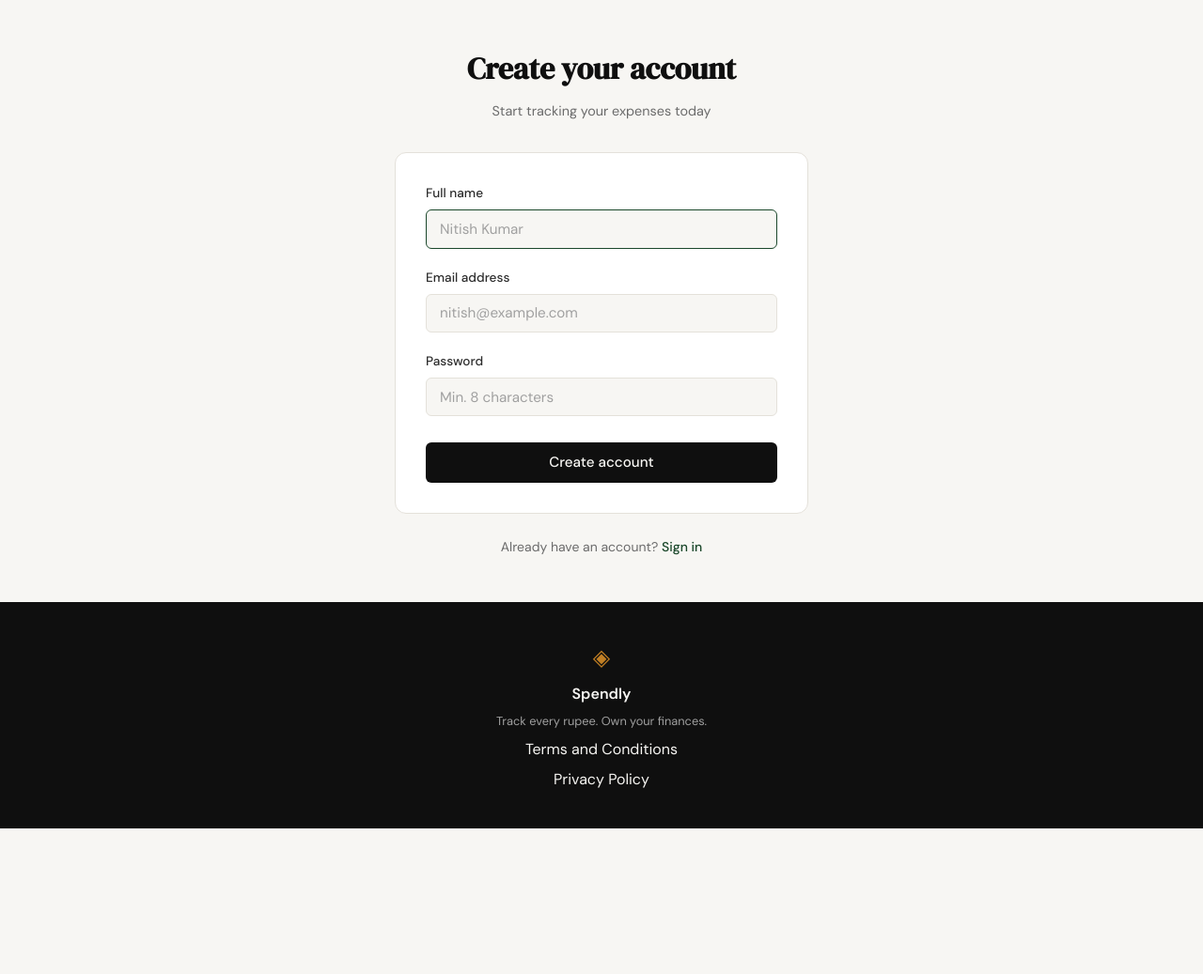
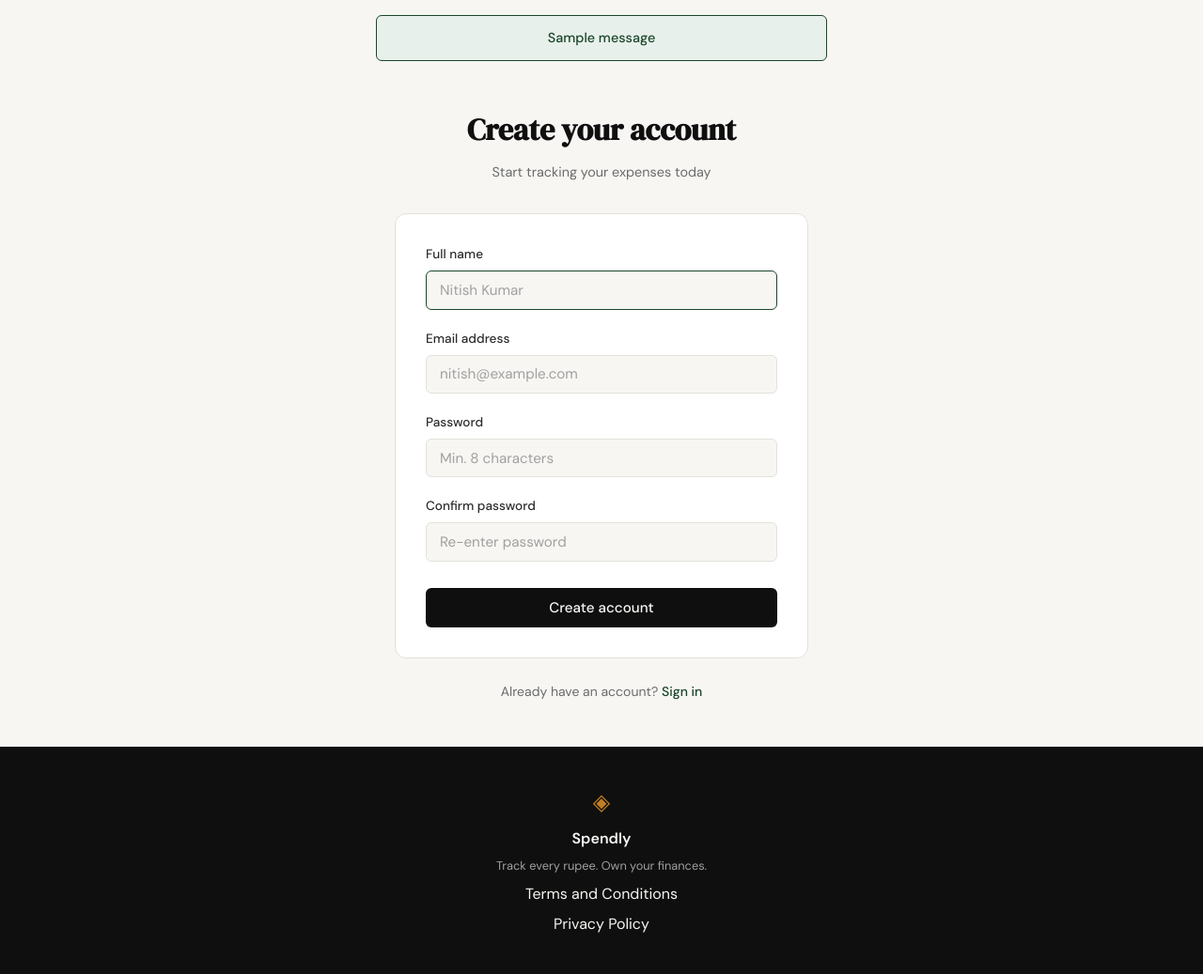
Before and after one commit to suryakantverma2013/expense-tracker, a Flask app: page /register in a window 1280 px wide. Shown: the part 61-1098 px from the top of the page at 94% size. Before the commit the page ends 943 px from the top, so only its background shows below. Run offline with Flask 3, Linux system fonts and the light colour scheme; one stand-in notice (Sample message) is shown.

Commit message:
Added user regsitration feature

```diff
--- a/app.py
+++ b/app.py
@@ -1,7 +1,9 @@
-from flask import Flask, render_template
-from database.db import get_db, init_db, seed_db
+import sqlite3
+from flask import Flask, render_template, request, redirect, url_for, flash
+from database.db import get_db, init_db, seed_db, create_user
 
 app = Flask(__name__)
+app.secret_key = "dev-secret-key"
 
 
 # ------------------------------------------------------------------ #
@@ -23,9 +25,29 @@ def privacy():
     return render_template("privacy.html")
 
 
-@app.route("/register")
+@app.route("/register", methods=["GET", "POST"])
 def register():
-    return render_template("register.html")
+    if request.method == "GET":
+        return render_template("register.html")
+
+    name = request.form.get("name", "").strip()
+    email = request.form.get("email", "").strip()
+    password = request.form.get("password", "")
+    confirm_password = request.form.get("confirm_password", "")
+
+    if not all([name, email, password, confirm_password]):
+        return render_template("register.html", error="All fields are required.")
+
+    if password != confirm_password:
+        return render_template("register.html", error="Passwords do not match.")
+
+    try:
+        create_user(name, email, password)
+    except sqlite3.IntegrityError:
+        return render_template("register.html", error="Email already registered.")
+
+    flash("Account created! Please sign in.", "success")
+    return redirect(url_for("login"))
 
 
 @app.route("/login")
--- a/static/css/style.css
+++ b/static/css/style.css
@@ -598,6 +598,32 @@ a { color: inherit; text-decoration: none; }
     .features-inner { grid-template-columns: 1fr; }
 }
 
+/* ------------------------------------------------------------------ */
+/* Flash messages                                                      */
+/* ------------------------------------------------------------------ */
+
+.flash {
+    max-width: 480px;
+    margin: 1rem auto 0;
+    padding: 0.75rem 1rem;
+    border-radius: 6px;
+    font-size: 0.9rem;
+    font-weight: 500;
+    text-align: center;
+}
+
+.flash-success {
+    background: var(--accent-light);
+    color: var(--accent);
+    border: 1px solid var(--accent);
+}
+
+.flash-error {
+    background: var(--danger-light);
+    color: var(--danger);
+    border: 1px solid var(--danger);
+}
+
 @media (max-width: 600px) {
     .nav-links a:not(.nav-cta) { display: none; }
     .hero { padding: 3rem 1rem 2rem; }
--- a/templates/base.html
+++ b/templates/base.html
@@ -26,6 +26,13 @@
     </nav>
 
     <main class="main-content">
+        {% with messages = get_flashed_messages(with_categories=true) %}
+          {% if messages %}
+            {% for category, message in messages %}
+              <div class="flash flash-{{ category }}">{{ message }}</div>
+            {% endfor %}
+          {% endif %}
+        {% endwith %}
         {% block content %}{% endblock %}
     </main>
 
--- a/templates/register.html
+++ b/templates/register.html
@@ -17,7 +17,7 @@
             <div class="auth-error">{{ error }}</div>
             {% endif %}
 
-            <form method="POST" action="/register">
+            <form method="POST" action="{{ url_for('register') }}">
                 <div class="form-group">
                     <label for="name">Full name</label>
                     <input type="text" id="name" name="name"
@@ -36,6 +36,12 @@
                            class="form-input" placeholder="Min. 8 characters"
                            required>
                 </div>
+                <div class="form-group">
+                    <label for="confirm_password">Confirm password</label>
+                    <input type="password" id="confirm_password" name="confirm_password"
+                           class="form-input" placeholder="Re-enter password"
+                           required>
+                </div>
                 <button type="submit" class="btn-submit">Create account</button>
             </form>
         </div>
```
Also changed, not shown: database/db.py (+14 -1 lines).
